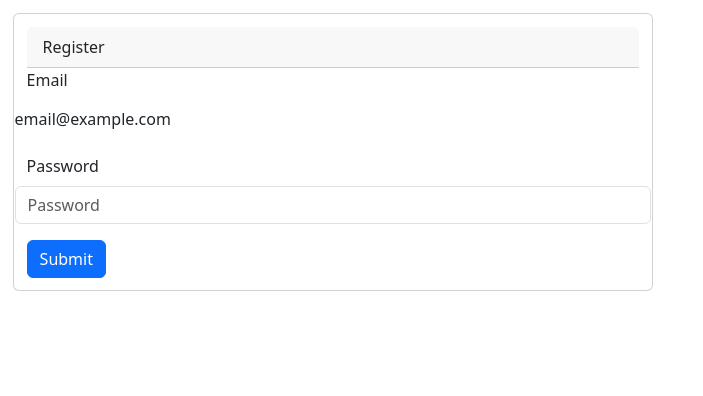
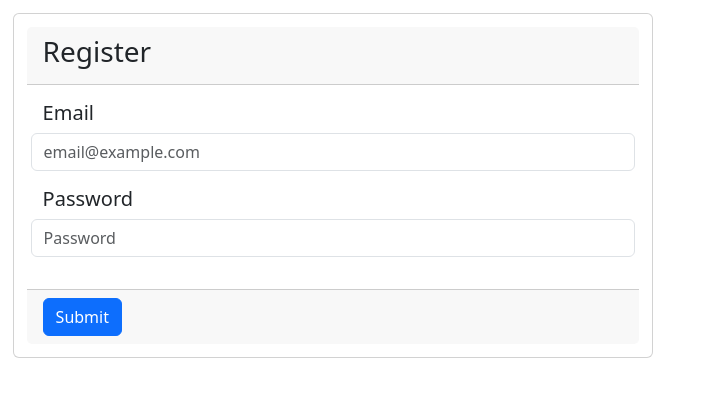
Before and after one commit to rafalencarPrime/bolttech-todo, a React (Create React App) app in the folder frontend/: page /register in a window 1280 px wide. Shown: the top 396 px of the page, without its empty margins (0-703 px from the left). Built offline with nearby package versions, Linux system fonts and the light colour scheme.

Commit message:
Include register alerts

```diff
--- a/frontend/src/App.js
+++ b/frontend/src/App.js
@@ -3,8 +3,6 @@ import './App.css';
 
 import { Routes, Route } from 'react-router-dom';
 
-import { useAuth } from './hooks/useAuth.js';
-import Header from "./components/common/Header";
 import LoginPage from './components/login/LoginPage';
 import RegisterPage from './components/login/RegisterPage';
 import ProjectsPage from './components/todo/ProjectsPage';
@@ -12,11 +10,8 @@ import PrivateRoutes from './components/common/PrivateRoute';
 
 function App() {
 
-  const auth = useAuth();
-
   return (
     <>
-      {auth.user && <Header />}
       <Routes>
         <Route index path="/login" element={<LoginPage />} />
         <Route path="/register" element={<RegisterPage />} />
--- a/frontend/src/components/common/PrivateRoute.jsx
+++ b/frontend/src/components/common/PrivateRoute.jsx
@@ -2,6 +2,7 @@
 import { useAuth } from '../../hooks/useAuth.js';
 import { Outlet, useLocation, useNavigate } from 'react-router-dom'
 import { useEffect } from 'react';
+import Header from "./Header";
 
 const PrivateRoutes = () => {
 
@@ -17,7 +18,12 @@ const PrivateRoutes = () => {
 
     }, [auth, location, navigate])
 
-    return <Outlet />
+    return (
+        <>
+        {auth.user && <Header />}
+        <Outlet/>
+        </>
+    )
 }
 
 export default PrivateRoutes;
--- a/frontend/src/components/login/LoginPage.jsx
+++ b/frontend/src/components/login/LoginPage.jsx
@@ -1,12 +1,15 @@
 
 import { useState } from 'react';
-import { Card, Button, Form, Row} from 'react-bootstrap';
+import { Alert, Card, Button, Form, Row} from 'react-bootstrap';
 
 import { Link } from 'react-router-dom';
-import { useNavigate } from 'react-router-dom';
+import { useNavigate, useLocation } from 'react-router-dom';
 import { useAuth } from '../../hooks/useAuth.js';
 
 const LoginPage = () => {
+
+  const location = useLocation();
+  const [showAlert, setShowAlert] = useState(location.state?.showAlert);
 
   const auth = useAuth();
   const navigate = useNavigate();
@@ -34,24 +37,28 @@ const LoginPage = () => {
         }
       }
       finally {
+        setShowAlert(false)
         setSubmitDisabled(false);
       }
     }
     catch (e) {
-        console.error(e);
         setLoginError(true);
     }
   }
 
   return (
+    <>
+    {showAlert && <Alert variant="success">Register success!</Alert>}
       <Card style={{ padding: '1%', width: '50%', margin: '1%'}}>
-      <Card.Header>Login</Card.Header>
+        <Card.Header>
+          <h3>Login</h3>
+        </Card.Header>
         { loginError && <div className='alert alert-danger text-center'>Login Error</div> }
         <Card.Body>
           <Form disabled={submitDisabled}>
             <Form.Group as={Row} className="mb-3" controlId="formPlaintextEmail">
               <h5>Email</h5>
-            <Form.Control value={email} type='email' defaultValue="email@example.com"
+              <Form.Control value={email} type='email' placeholder="email@example.com"
                 onChange={(e) => setEmail(e.target.value)} required/>
             </Form.Group>
             <Form.Group as={Row} className="mb-3" controlId="formPlaintextPassword">
@@ -66,6 +73,7 @@ const LoginPage = () => {
           <Link to='/register'>Register</Link>
         </Card.Footer>
       </Card>
+    </>
   );
 };
 
--- a/frontend/src/components/login/RegisterPage.jsx
+++ b/frontend/src/components/login/RegisterPage.jsx
@@ -1,6 +1,6 @@
 
 import React from 'react';
-import { Card, Button, Form, Row} from 'react-bootstrap';
+import { Alert, Card, Button, Form, Row} from 'react-bootstrap';
 
 import { useState } from 'react';
 import { useNavigate } from 'react-router-dom';
@@ -8,48 +8,52 @@ import AuthService from '../../services/AuthService.js';
 
 const RegisterPage = () => {
 
+    const [showAlert, setShowAlert] = useState(false);
+
     const navigate = useNavigate();
 
     const [email, setEmail] = useState('');
     const [password, setPassword] = useState('');
 
   const handleSubmit = async (e) => {
-    try {
     e.preventDefault();
     e.stopPropagation();
 
     const data = { email, password};
-      const userCreated = await AuthService.register(data);
+    const success = await AuthService.register(data);
 
-      if (userCreated) {
-        navigate('/login', { replace: true })
+    if (success) {
+      navigate('/login', { state: { showAlert: true } })
     }
-      else {
-        navigate('//error')
-      }
-    }
-    catch (e) {
-      console.error(e);
-    }
+    else setShowAlert(true);
   }
 
   return (
+    <>
+    {showAlert && <Alert variant="danger">Could not register the new user!</Alert>}
     <Card  style={{  padding: '1%', width: '50%', margin: '1%'}}>
-      <Card.Header>Register</Card.Header>
-      <Form onSubmit={handleSubmit}>
-      <Form.Group as={Row} className="mb-3" controlId="formPlaintextEmail"
-        value={email} onChange={(e) => setEmail(e.target.value)} required>
-        <Form.Label>Email</Form.Label>
-        <Form.Control plaintext defaultValue="email@example.com" />
+      <Card.Header>
+        <h3>Register</h3>
+      </Card.Header>
+      <Card.Body>
+        <Form >
+          <Form.Group as={Row} className="mb-3" controlId="formPlaintextEmail">
+            <h5>Email</h5>
+            <Form.Control value={email} type='email' placeholder="email@example.com"
+              onChange={(e) => setEmail(e.target.value)} required/>
           </Form.Group>
-      <Form.Group as={Row} className="mb-3" controlId="formPlaintextPassword"
-        value={password} onChange={(e) => setPassword(e.target.value)} required>
-        <Form.Label>Password</Form.Label>
-        <Form.Control type="password" placeholder="Password" />
+          <Form.Group as={Row} className="mb-3" controlId="formPlaintextPassword">
+            <h5>Password</h5>
+            <Form.Control value={password} type="password" placeholder="Password"
+              onChange={(e) => setPassword(e.target.value)} required />
           </Form.Group>
-      <Button type="submit" >Submit</Button>
         </Form>
+      </Card.Body>
+      <Card.Footer>
+        <Button onClick={handleSubmit}>Submit</Button>
+      </Card.Footer>
     </Card>
+    </>
   );
 };
 
--- a/frontend/src/services/AuthService.js
+++ b/frontend/src/services/AuthService.js
@@ -12,7 +12,12 @@ const AuthService = () => {
     }
 
     const register = async (data) => {
-        return (await axios.post(`${SERVER_URL}/register`, data)).data;
+        try {
+            return (await axios.post(`${SERVER_URL}/register`, data)).data.success
+        }
+        catch (error) {
+            return false
+        }
     }
 
     return {
--- a/frontend/src/services/ProjectService.js
+++ b/frontend/src/services/ProjectService.js
@@ -20,7 +20,6 @@ const ProjectService = () => {
     }
 
     const deleteProject = async (id) => {
-        console.log(id)
         await axios.delete(`${SERVER_URL}/${id}`);
     }
 
```
Also changed, not shown: 1 other file (tests, documents, lock files or other folders). Lines whose indentation alone changed are shown as unchanged.
